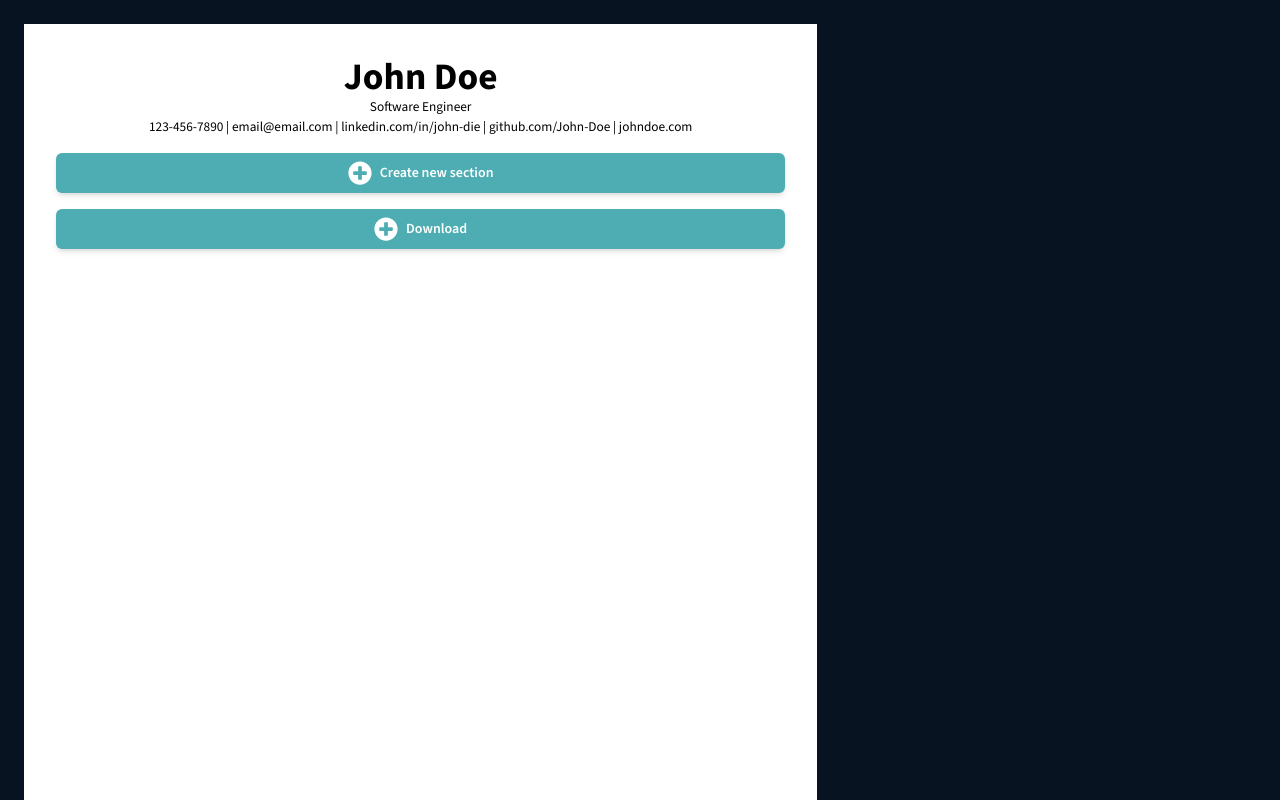
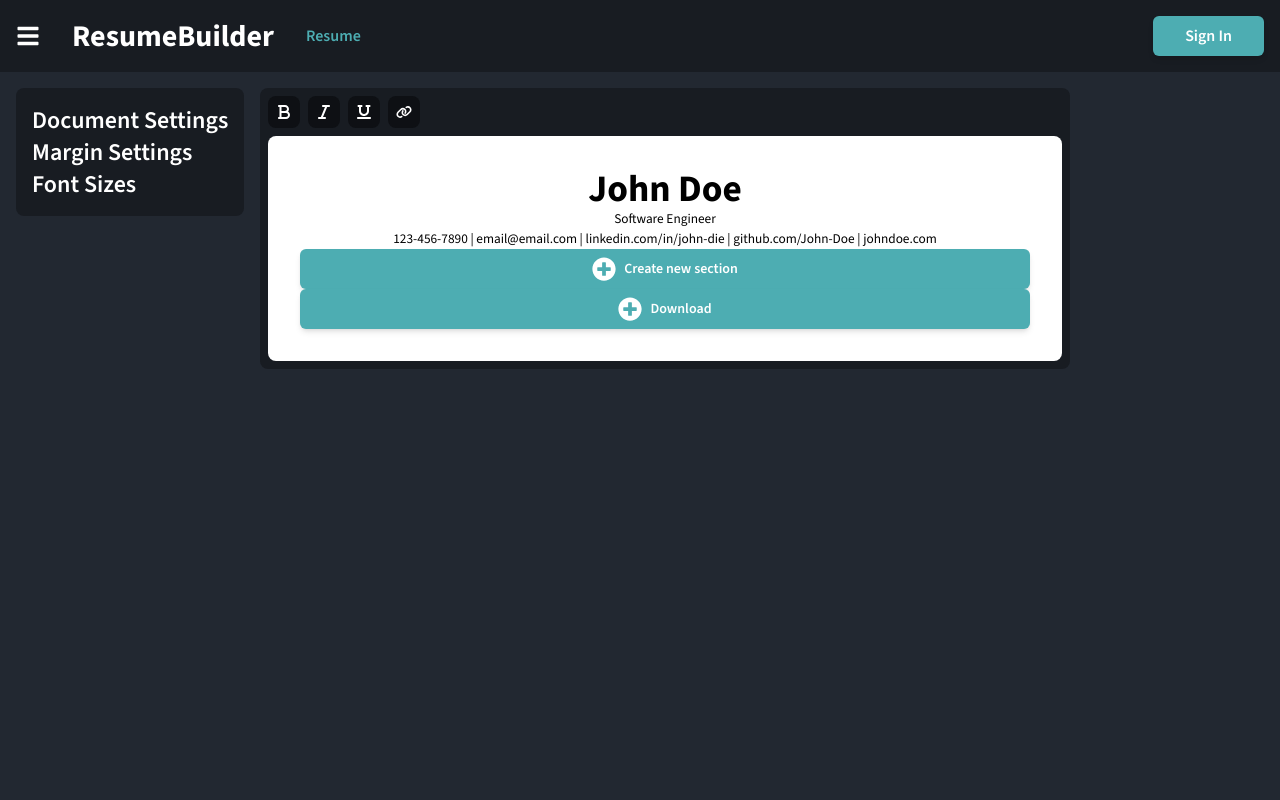
Before and after one commit to Jxl-s/resume-builder, a Next.js app: page /en in a window 1280 px wide. Shown: the top 800 px of the page. Built offline with nearby package versions, Linux system fonts and the light colour scheme.

Commit message:
add tooltips

```diff
--- a/src/app/[locale]/Editor.tsx
+++ b/src/app/[locale]/Editor.tsx
@@ -35,7 +35,7 @@ const Editor: FC = () => {
 
     return (
         <div
-            className="bg-white text-black p-8 w-[595pt] h-[842pt]"
+            className="bg-white text-black p-8 w-[595pt] rounded-lg"
         >
             <Header />
             {sections.map((section, i) => (
--- a/src/app/[locale]/page.tsx
+++ b/src/app/[locale]/page.tsx
@@ -1,12 +1,41 @@
 import Editor from "@/app/[locale]/Editor";
+import Button from "@/components/Button";
+import Nav from "@/components/Nav";
 import { useTranslations } from "next-intl";
+import { FaBold, FaUnderline, FaItalic, FaLink } from "react-icons/fa6";
 
 export default function Home() {
     const t = useTranslations("Index");
 
     return (
-        <main className="p-6 print:p-0">
-            <Editor />
+        <main>
+            <Nav />
+            <section className="p-4 flex gap-4">
+                <article className="h-full bg-dark1 rounded-lg p-4">
+                    <h1 className="text-2xl font-semibold">
+                        Document Settings
+                    </h1>
+                    <h1 className="text-2xl font-semibold">Margin Settings</h1>
+                    <h1 className="text-2xl font-semibold">Font Sizes</h1>
+                </article>
+                <article className="h-full bg-dark1 rounded-lg p-2">
+                    <div className="flex gap-2 mb-2">
+                        <div className="rounded-lg bg-dark3 p-2">
+                            <FaBold className="w-4 h-4" />
+                        </div>
+                        <div className="rounded-lg bg-dark3 p-2">
+                            <FaItalic className="w-4 h-4" />
+                        </div>
+                        <div className="rounded-lg bg-dark3 p-2">
+                            <FaUnderline className="w-4 h-4" />
+                        </div>
+                        <div className="rounded-lg bg-dark3 p-2">
+                            <FaLink className="w-4 h-4" />
+                        </div>
+                    </div>
+                    <Editor />
+                </article>
+            </section>
         </main>
     );
 }
--- a/src/app/globals.css
+++ b/src/app/globals.css
@@ -1,15 +1,11 @@
 @tailwind base;
 @tailwind components;
 @tailwind utilities;
-
-:root {
-    --primary: #071320;
-}
 
 html,
 body {
     width: 100%;
     height: 100%;
     color: white;
-    background-color: var(--primary);
+    background-color: #222831;
 }
--- a/src/components/Button.tsx
+++ b/src/components/Button.tsx
@@ -19,7 +19,7 @@ const Button: FC<PropsWithChildren<Props>> = ({
     return (
         <button
             onClick={onClick}
-            className={`${themes[theme]} ${className} rounded-md py-2 mt-4 shadow-md hover:brightness-110 duration-300`}
+            className={`${themes[theme]} ${className} rounded-md py-2 shadow-md hover:brightness-110 duration-300`}
         >
             {children}
         </button>
--- /dev/null
+++ b/src/components/Nav.tsx
@@ -0,0 +1,24 @@
+"use client";
+
+import { FC } from "react";
+import Button from "./Button";
+import { FaBars } from "react-icons/fa";
+
+const Nav: FC = () => {
+    return (
+        <nav
+            className="flex justify-between p-4 bg-dark1"
+        >
+            <ul className="flex gap-8 items-center">
+                <li className="font-bold text-3xl">
+                    <FaBars className="w-6 h-6" />
+                </li>
+                <li className="font-bold text-3xl">ResumeBuilder</li>
+                <li className="font-semibold text-primary">Resume</li>
+            </ul>
+            <Button className="font-semibold px-8">Sign In</Button>
+        </nav>
+    );
+};
+
+export default Nav;
--- a/tailwind.config.ts
+++ b/tailwind.config.ts
@@ -15,6 +15,9 @@ const config: Config = {
             },
             colors: {
                 primary: "#4DADB2",
+                dark1: "#181C22",
+                dark2: "#222831",
+                dark3: "#0E1014",
                 secondary: "#4E5862",
                 danger: "#B24D4D",
             },
```
